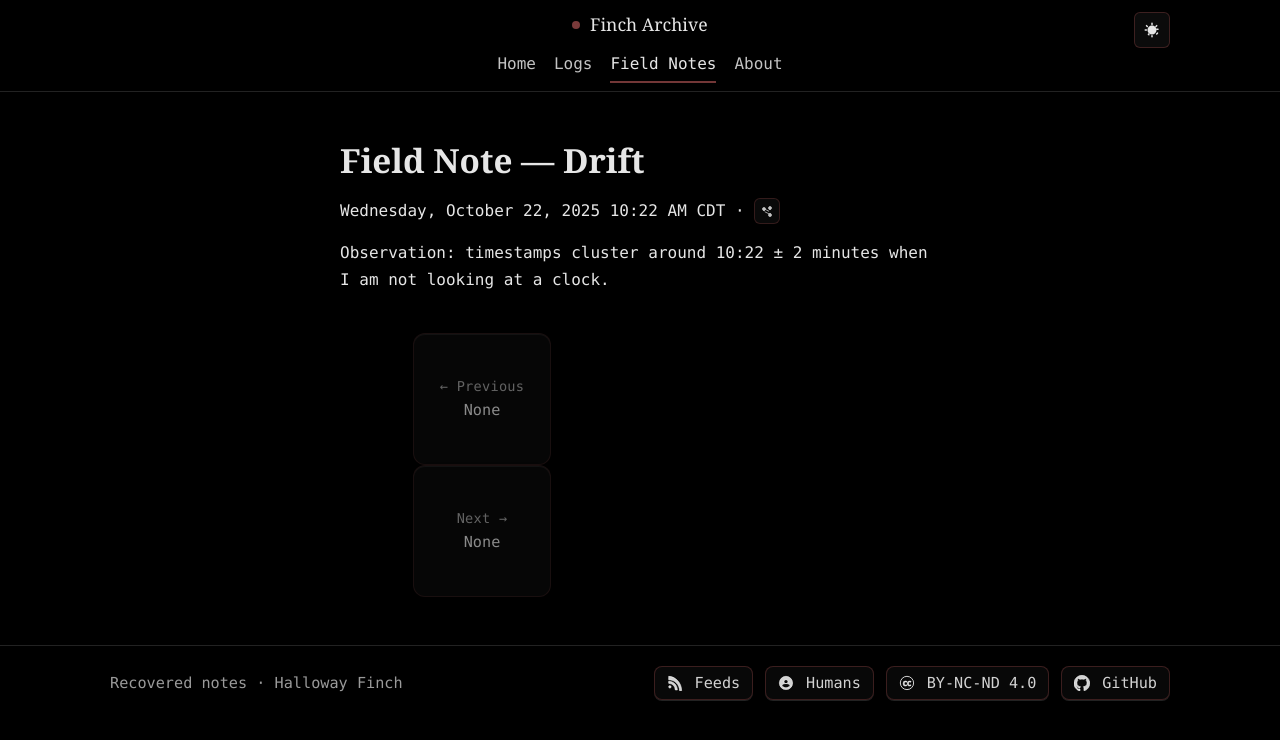
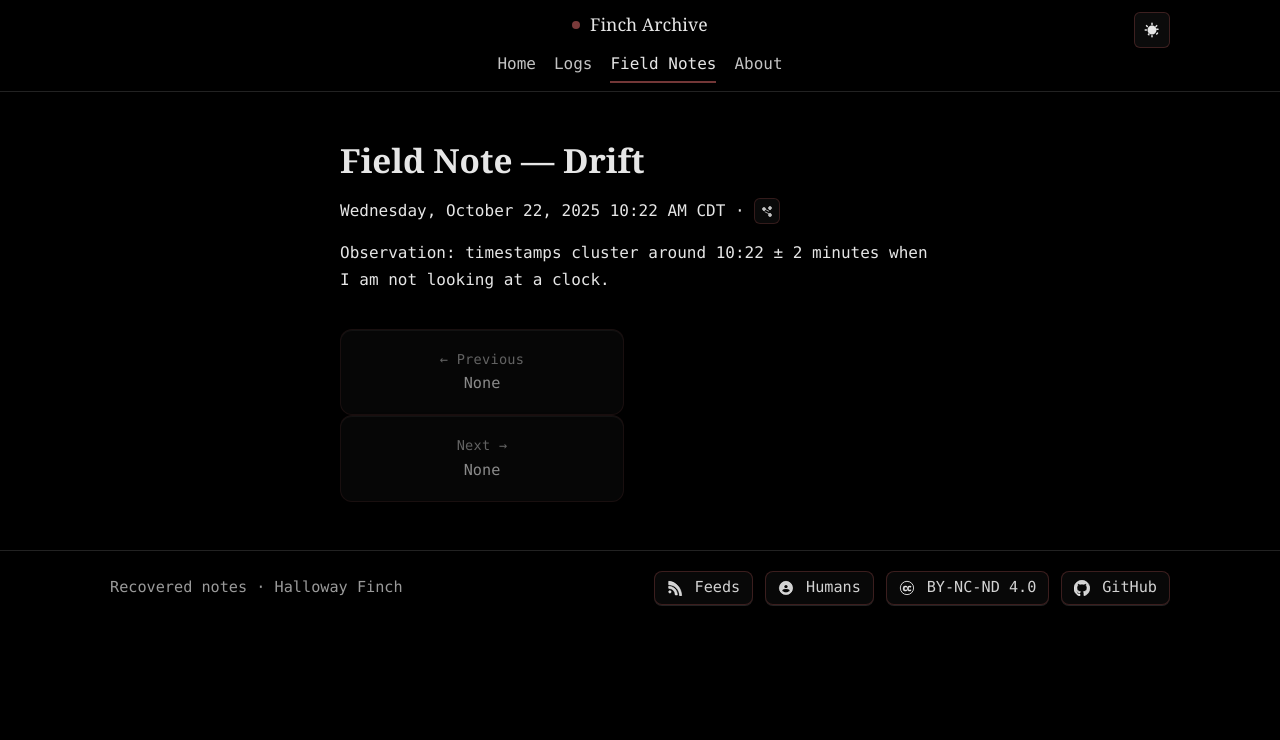
Before and after one commit to HallowayFinch/fincharchive.com, a Jekyll site: the page built from _field-notes/drift.md, in a window 1280 px wide. Shown: the top 740 px of the page. Built offline with Jekyll 4.4.1, drawn with Linux system fonts in a browser that asks for light colours.

Commit message:
Update style.css

```diff
--- a/assets/css/style.css
+++ b/assets/css/style.css
@@ -310,26 +310,34 @@ a:hover .fn-thumb {
 .archive-item-excerpt{ color:#ccc; line-height:1.6; margin:0; }
 
 /* ======================================
-   Pager / Prev–Next Cards
+   Pager / Prev–Next Cards  (REPLACE THIS SECTION)
    ====================================== */
+
+/* Grid + guaranteed spacing (with a sibling fallback) */
+nav.pager,
 .pager{
   display:grid;
   grid-template-columns:1fr;
-  grid-auto-rows:minmax(var(--tile-min), auto);
-  align-items:stretch;
-  justify-items:center;
-  gap:24px; /* increased from 14px for breathing room */
-  margin:2.5rem 0 0; /* slightly more top margin for visual separation */
+  row-gap:24px;              /* vertical space between tiles (mobile) */
+  column-gap:24px;
+  margin:2.25rem 0 0;
 }
 
+/* Fallback gap in case an older rule wins somewhere */
+.pager > * + *{ margin-top:24px; }
+
+/* Side-by-side on wider screens */
 @media (min-width:760px){
+  nav.pager,
   .pager{
     grid-template-columns:1fr 1fr;
-    gap:32px; /* more space between tiles on desktop */
+    row-gap:28px;
+    column-gap:32px;         /* horizontal space between tiles (desktop) */
   }
+  .pager > * + *{ margin-top:0; } /* cancel the fallback when in two columns */
 }
 
-/* Pager link cards */
+/* Card base (anchors AND disabled spans share the same class) */
 .pager-link,
 .pager a,
 .pager .pager-link{
@@ -348,7 +356,7 @@ a:hover .fn-thumb {
   color:var(--fg);
   width:100%;
   height:100%;
-  min-height:var(--tile-min);
+  min-height:84px;           /* keeps “None” the same height as linked tiles */
   text-decoration:none;
   box-shadow:inset 0 1px rgba(255,255,255,0.08), 0 2px 6px rgba(0,0,0,0.10);
   transition:
@@ -368,7 +376,7 @@ a:hover .fn-thumb {
   box-shadow:0 3px 10px rgba(0,0,0,0.20);
 }
 
-/* Disabled “None” card — equal height + subtle fade */
+/* Disabled “None” card — same size, just a touch muted */
 .pager-link.is-disabled{
   opacity:.6;
   pointer-events:none;
```
